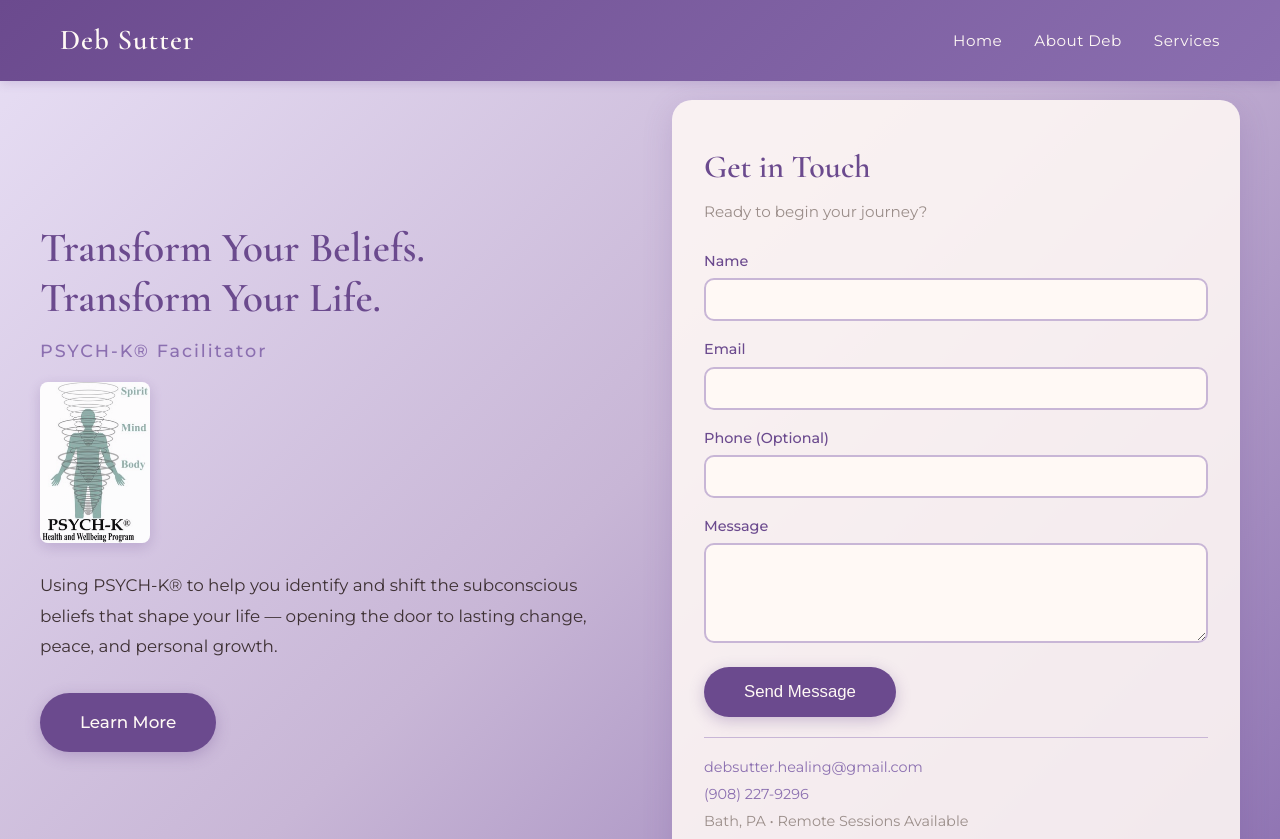
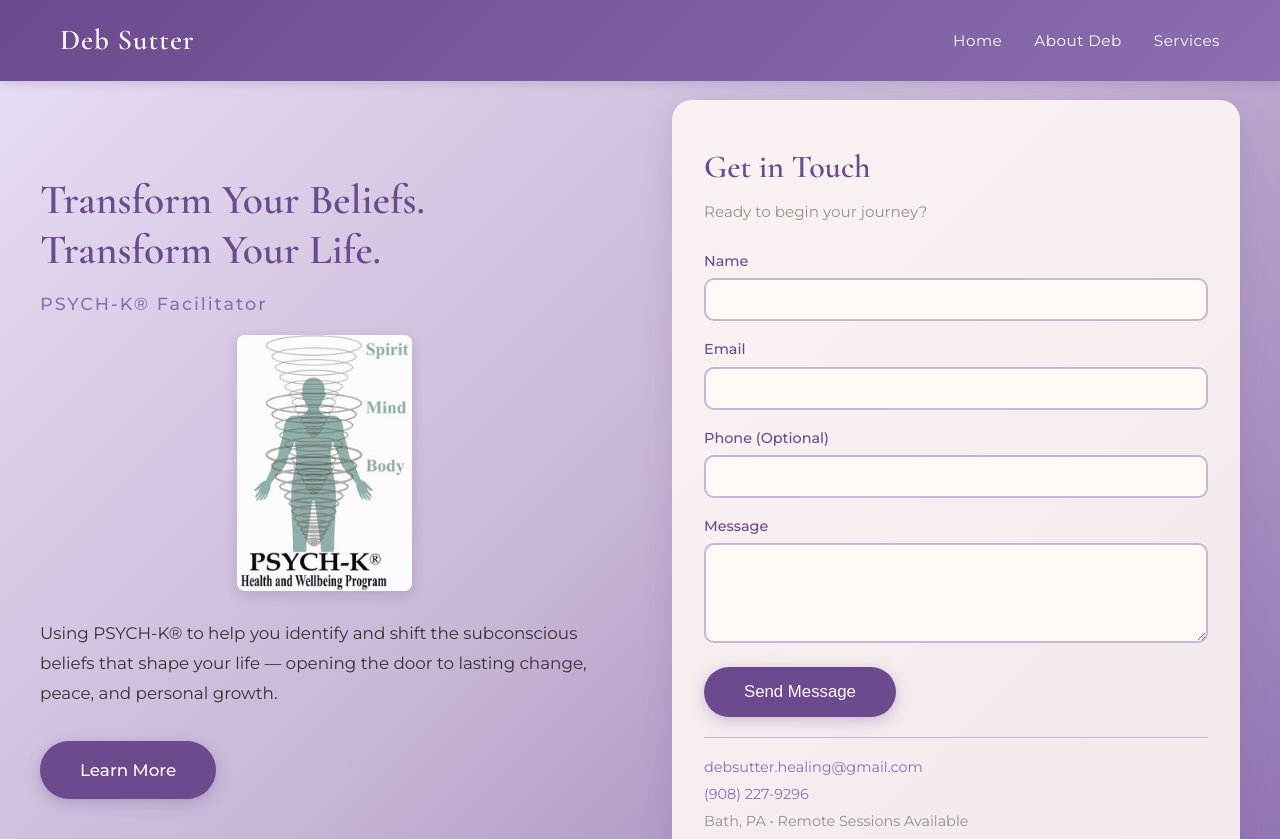
Before and after one commit to DollLexx/debsutter.com, a plain HTML site: page index.html in a window 1280 px wide. Shown: the top 839 px of the page. Drawn offline with nearby package versions, Linux system fonts and the light colour scheme.

Commit message:
Updated size of Psych K logo

```diff
--- a/styles.css
+++ b/styles.css
@@ -312,10 +312,11 @@
 /* Hero Logo */
 .hero-logo {
     margin: 1.5rem auto 1.8rem;
+    text-align: center;
 }
 
 .psychk-logo {
-    width: 110px;
+    width: 175px;
     height: auto;
     border-radius: 8px;
     box-shadow: 0 4px 14px rgba(107, 74, 142, 0.25);
```
